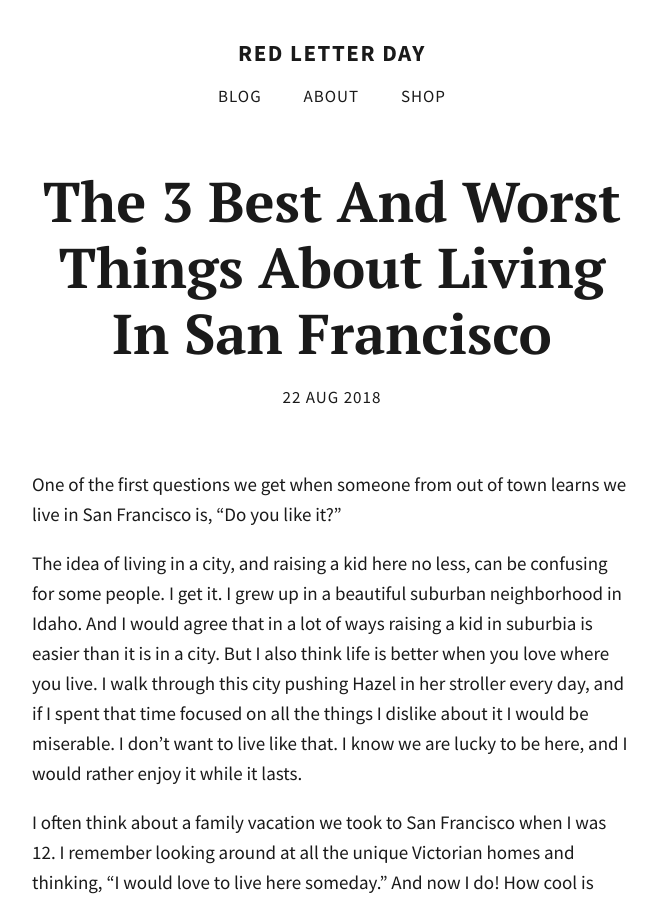
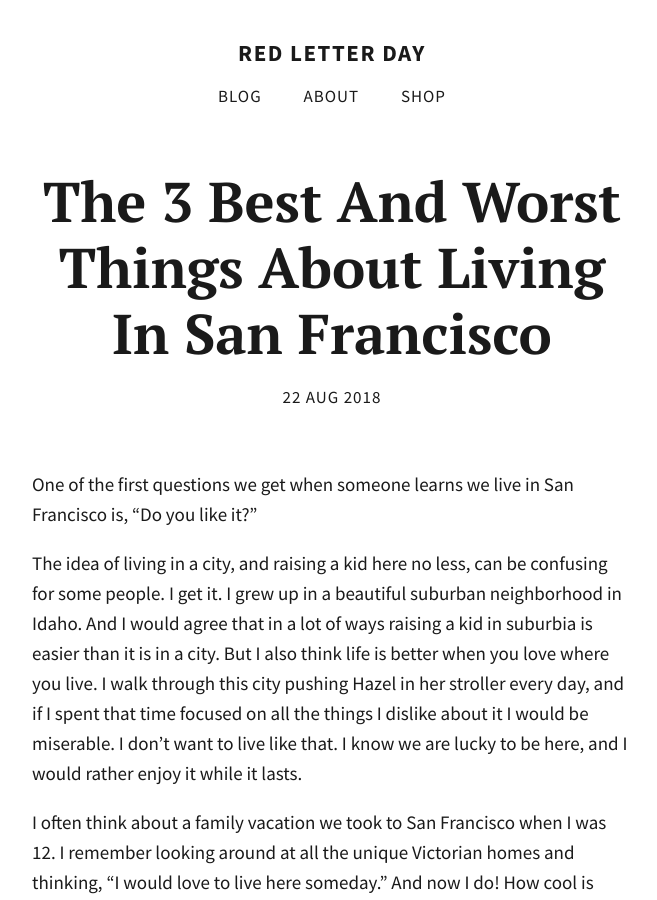
Before and after one commit to totiffany/totiffany.github.io, a Jekyll site: the page built from _posts/2018-08-22-The-3-Best-And-Worst-Things-About-Living-In-San-Francisco.md, in a window 1280 px wide and 900 px high. Shown: the whole window, without its empty margins (308-965 px from the left). Built offline with Jekyll 4.4.1, drawn with Linux system fonts in a browser that asks for light colours; our own code applies the rules of GitHub Pages for plain Markdown files; comment, search, counter and statistics services are not loaded.

Commit message:
Update 2018-08-22-The-3-Best-And-Worst-Things-About-Living-In-San-Francisco.md

```diff
--- a/_posts/2018-08-22-The-3-Best-And-Worst-Things-About-Living-In-San-Francisco.md
+++ b/_posts/2018-08-22-The-3-Best-And-Worst-Things-About-Living-In-San-Francisco.md
@@ -10,7 +10,7 @@ description: >-
   would be miserable. I don't want to live like that. I know we are lucky to be
   here, and I would rather enjoy it while it lasts.
 ---
-One of the first questions we get when someone from out of town learns we live in San Francisco is, "Do you like it?"
+One of the first questions we get when someone learns we live in San Francisco is, "Do you like it?"
 
 The idea of living in a city, and raising a kid here no less, can be confusing for some people. I get it. I grew up in a beautiful suburban neighborhood in Idaho. And I would agree that in a lot of ways raising a kid in suburbia is easier than it is in a city. But I also think life is better when you love where you live. I walk through this city pushing Hazel in her stroller every day, and if I spent that time focused on all the things I dislike about it I would be miserable. I don't want to live like that. I know we are lucky to be here, and I would rather enjoy it while it lasts.
 
```
